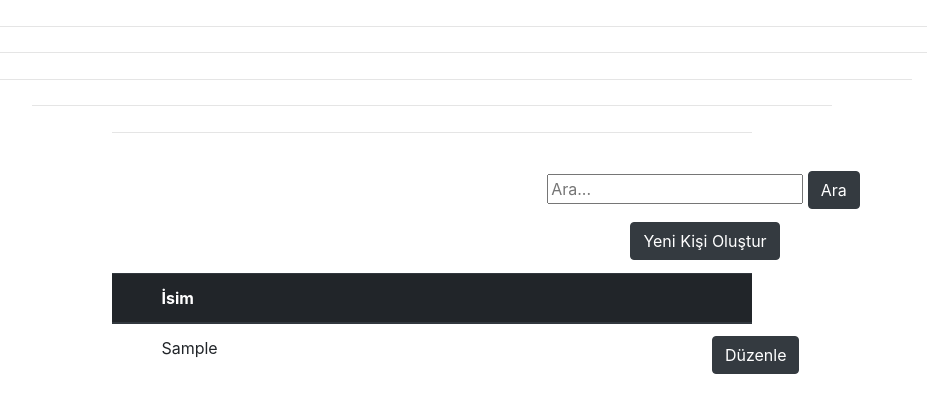
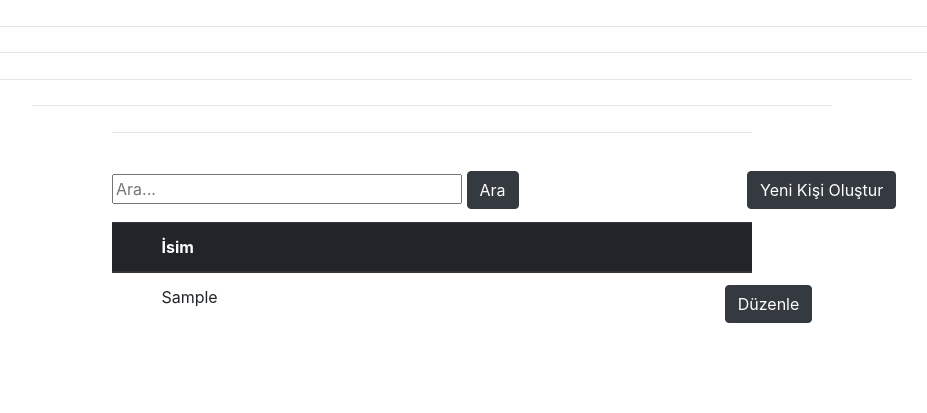
Before and after one commit to tugberkgok/django_dmrbs, a Django app: page /main in a window 1280 px wide; the page is wider, and only the part inside the window is pictured. Shown: the part 80-493 px from the top of that part, without its empty margins (208-1135 px from the left). Run offline with Django 3.2, Linux system fonts and the light colour scheme; a user stored in the database is signed in; tables that the repository leaves empty hold one stand-in row (values such as "Sample post"); some libraries are stand-ins or nearby versions.

Commit message:
visual update

```diff
--- a/Templates/Main.html
+++ b/Templates/Main.html
@@ -44,13 +44,12 @@
     <hr style="width: 50%; margin-top: 2%">
     <div style="margin-top: 3%">
         <form>
-            <input style="margin-left:59%; " type="text" name="keyword" class="input-sm" maxlength="64" placeholder="Ara...">
+            <input style="margin-left: 25%; width: 350px;" type="text" name="keyword" class="input-sm" maxlength="64" placeholder="Ara...">
             <button type="submit" class="btn btn-dark">Ara</button>
+            <a style="margin-left: 17.5%" class="btn btn-dark" href="addPerson">Yeni Kişi Oluştur</a>
         </form>
-        <a style="margin-left: 65.5%; margin-top: 1%;" class="btn btn-dark" href="addPerson">Yeni Kişi Oluştur</a>
+
     </div>
-
-
     {% if veri %}
         <table style="display-border-box; width:50%; margin-left: 25%; margin-right: 25%; margin-top: 1%" class="table">
             <thead class="thead-dark">
@@ -71,7 +70,7 @@
                         <td scope="row"></td>
                         <td scope="row"></td>
                         <td scope="row"></td>
-                        <td style="padding-left: 18%"><a href="/update/{{workers.id}}" class="btn btn-dark">Düzenle</a></td>
+                        <td style="padding-left: 20%"><a href="/update/{{workers.id}}" class="btn btn-dark">Düzenle</a></td>
                     </tr>
                 {% endfor %}
             </tbody>
```
